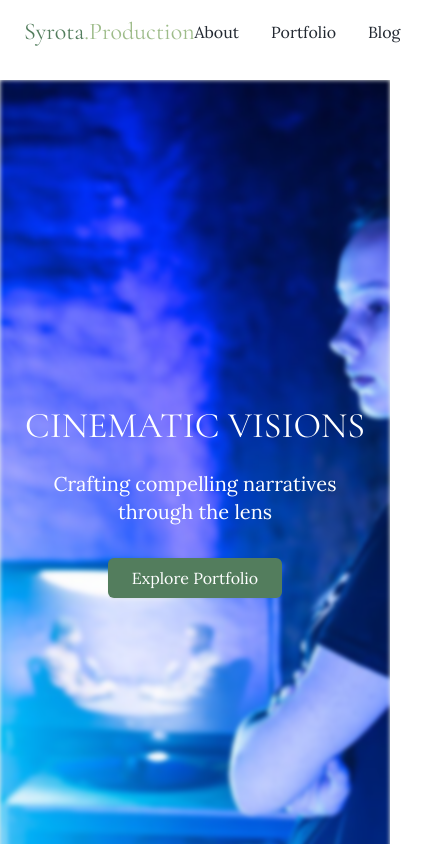
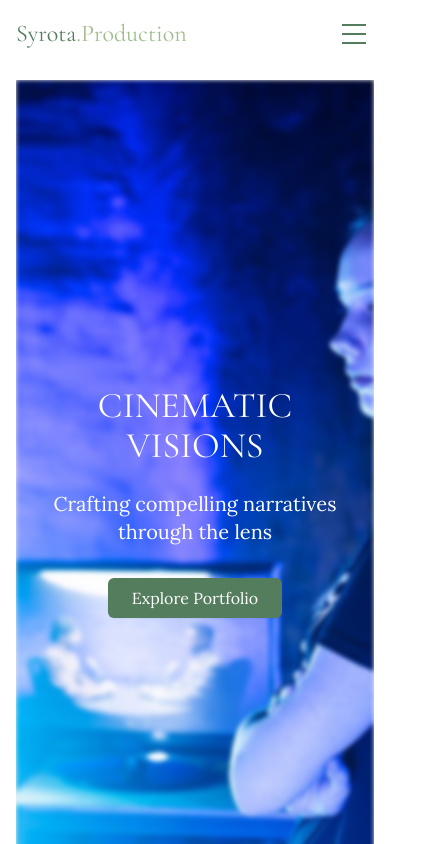
Before and after one commit to N0T4/syrota-prodaction, a Next.js app: page / in a window 390 px wide. Shown: the top 844 px of the page, 421 px wide, since content can reach past the window. Built offline with nearby package versions, Linux system fonts and the light colour scheme.

Commit message:
Add mobile responsiveness: Implement mobile menu and improve layout

```diff
--- a/src/app/layout.tsx
+++ b/src/app/layout.tsx
@@ -6,6 +6,7 @@ import { Footer } from '@/components/Footer'
 export const metadata: Metadata = {
   title: "Syrota.Production",
   description: "Film and TV Student Portfolio",
+  viewport: "width=device-width, initial-scale=1, maximum-scale=1",
 };
 
 export default function RootLayout({
@@ -25,7 +26,7 @@ export default function RootLayout({
       </head>
       <body className="min-h-screen bg-white text-theme-text">
         <Navigation />
-        <main className="flex min-h-screen flex-col pt-20">
+        <main className="flex min-h-screen flex-col pt-20 px-4 md:px-6">
           {children}
         </main>
         <Footer />
--- a/src/components/Footer.tsx
+++ b/src/components/Footer.tsx
@@ -3,42 +3,42 @@ import Link from 'next/link'
 export function Footer() {
   return (
     <footer className="bg-white mt-20">
-      <div className="container mx-auto px-6 py-12">
+      <div className="container mx-auto px-4 md:px-6 py-8 md:py-12">
         <div className="grid grid-cols-1 md:grid-cols-3 gap-8">
-          <div>
+          <div className="text-center md:text-left">
             <h3 className="text-xl font-display text-theme-primary mb-4">Contact</h3>
             <Link href="/contact" className="text-theme-text hover:text-theme-primary transition-colors">
               <p>Get in touch for collaborations</p>
             </Link>
             <Link href="/contact">
-              <button className="mt-4 px-6 py-2 bg-theme-primary text-white font-body hover:bg-theme-secondary transition-colors rounded-md">
+              <button className="mt-4 w-full md:w-auto px-6 py-2 bg-theme-primary text-white font-body hover:bg-theme-secondary transition-colors rounded-md">
                 Contact Me
               </button>
             </Link>
           </div>
-          <div>
+          <div className="text-center md:text-left">
             <h3 className="text-xl font-display text-theme-primary mb-4">Social</h3>
-            <div className="flex gap-4">
+            <div className="flex justify-center md:justify-start gap-4">
               <a href="https://www.instagram.com/valeri_syrota/" target="_blank" rel="noopener noreferrer" className="text-theme-text hover:text-theme-primary transition-colors">Instagram</a>
               <a href="https://www.linkedin.com/in/valeriia-syrota-8b5a212b8/" target="_blank" rel="noopener noreferrer" className="text-theme-text hover:text-theme-primary transition-colors">LinkedIn</a>
             </div>
           </div>
-          <div>
+          <div className="text-center md:text-left">
             <h3 className="text-xl font-display text-theme-primary mb-4">Newsletter</h3>
             <p className="text-theme-text mb-4">Stay updated with my latest projects</p>
-            <div className="flex gap-2">
+            <form className="flex flex-col sm:flex-row gap-2">
               <input
                 type="email"
                 placeholder="Enter your email"
                 className="flex-1 px-4 py-2 bg-theme-accent/5 border border-theme-primary/20 rounded-md focus:outline-none focus:border-theme-primary"
               />
-              <button className="px-6 py-2 bg-theme-primary text-white font-body hover:bg-theme-secondary transition-colors rounded-md">
+              <button className="px-6 py-2 bg-theme-primary text-white font-body hover:bg-theme-secondary transition-colors rounded-md whitespace-nowrap">
                 Subscribe
               </button>
-            </div>
+            </form>
           </div>
         </div>
-        <div className="text-center text-theme-text/60 mt-12">
+        <div className="text-center text-theme-text/60 mt-8 md:mt-12">
           © 2024 Syrota.Production. All rights reserved.
         </div>
       </div>
--- /dev/null
+++ b/src/components/MenuButton.tsx
@@ -0,0 +1,26 @@
+interface MenuButtonProps {
+  isOpen: boolean;
+  onClick: () => void;
+}
+
+export function MenuButton({ isOpen, onClick }: MenuButtonProps) {
+  return (
+    <button
+      onClick={onClick}
+      className="lg:hidden p-2 focus:outline-none"
+      aria-label={isOpen ? "Close menu" : "Open menu"}
+    >
+      <div className="w-6 h-5 relative flex flex-col justify-between">
+        <span className={`w-full h-0.5 bg-theme-primary transform transition-all duration-300 ${
+          isOpen ? 'rotate-45 translate-y-2' : ''
+        }`} />
+        <span className={`w-full h-0.5 bg-theme-primary transition-all duration-300 ${
+          isOpen ? 'opacity-0' : ''
+        }`} />
+        <span className={`w-full h-0.5 bg-theme-primary transform transition-all duration-300 ${
+          isOpen ? '-rotate-45 -translate-y-2' : ''
+        }`} />
+      </div>
+    </button>
+  );
+}
--- a/src/components/Navigation.tsx
+++ b/src/components/Navigation.tsx
@@ -1,14 +1,24 @@
 import Link from 'next/link'
+import { useState } from 'react'
+import { MenuButton } from './MenuButton'
 
 export function Navigation() {
+  const [isMenuOpen, setIsMenuOpen] = useState(false);
+
+  const toggleMenu = () => {
+    setIsMenuOpen(!isMenuOpen);
+  };
+
   return (
     <nav className="fixed top-0 w-full z-50 bg-white/80 backdrop-blur-md">
-      <div className="container mx-auto px-6 py-4">
+      <div className="container mx-auto px-4 md:px-6 py-4">
         <div className="flex items-center justify-between">
           <Link href="/" className="text-2xl font-display text-theme-primary hover:text-theme-secondary transition-colors">
             Syrota<span className="text-theme-tertiary">.Production</span>
           </Link>
-          <div className="flex gap-8">
+
+          {/* Desktop Navigation */}
+          <div className="hidden lg:flex gap-8">
             <Link href="/about" className="font-body text-theme-text hover:text-theme-primary transition-colors">
               About
             </Link>
@@ -25,6 +35,50 @@ export function Navigation() {
               Contact
             </Link>
           </div>
+
+          {/* Mobile Menu Button */}
+          <MenuButton isOpen={isMenuOpen} onClick={toggleMenu} />
+        </div>
+
+        {/* Mobile Navigation */}
+        <div className={`lg:hidden ${isMenuOpen ? 'block' : 'hidden'} pt-4`}>
+          <div className="flex flex-col space-y-4">
+            <Link
+              href="/about"
+              className="font-body text-theme-text hover:text-theme-primary transition-colors px-2 py-1"
+              onClick={() => setIsMenuOpen(false)}
+            >
+              About
+            </Link>
+            <Link
+              href="/portfolio"
+              className="font-body text-theme-text hover:text-theme-primary transition-colors px-2 py-1"
+              onClick={() => setIsMenuOpen(false)}
+            >
+              Portfolio
+            </Link>
+            <Link
+              href="/blog"
+              className="font-body text-theme-text hover:text-theme-primary transition-colors px-2 py-1"
+              onClick={() => setIsMenuOpen(false)}
+            >
+              Blog
+            </Link>
+            <Link
+              href="/experience"
+              className="font-body text-theme-text hover:text-theme-primary transition-colors px-2 py-1"
+              onClick={() => setIsMenuOpen(false)}
+            >
+              Experience
+            </Link>
+            <Link
+              href="/contact"
+              className="font-body text-theme-text hover:text-theme-primary transition-colors px-2 py-1"
+              onClick={() => setIsMenuOpen(false)}
+            >
+              Contact
+            </Link>
+          </div>
         </div>
       </div>
     </nav>
```
